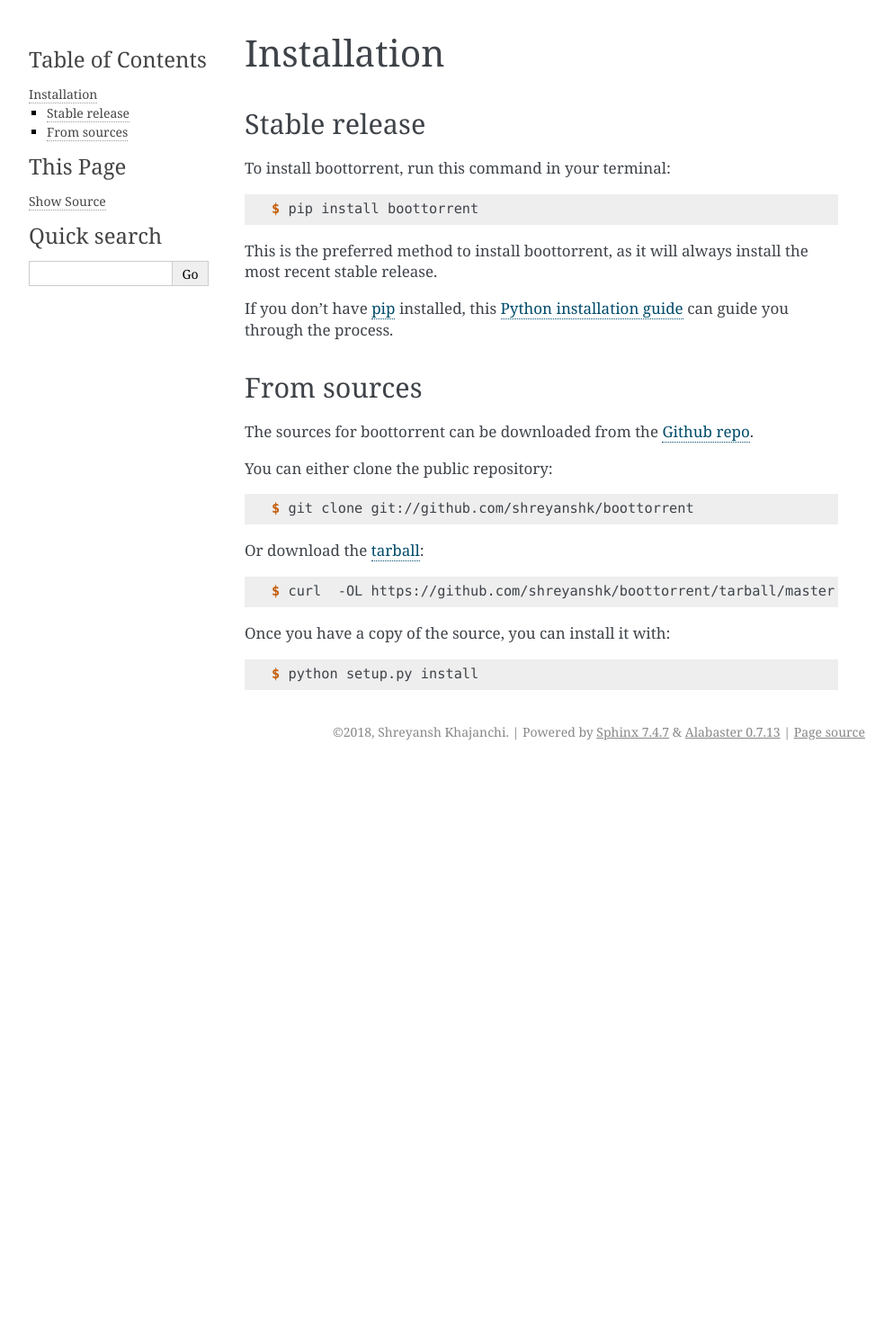
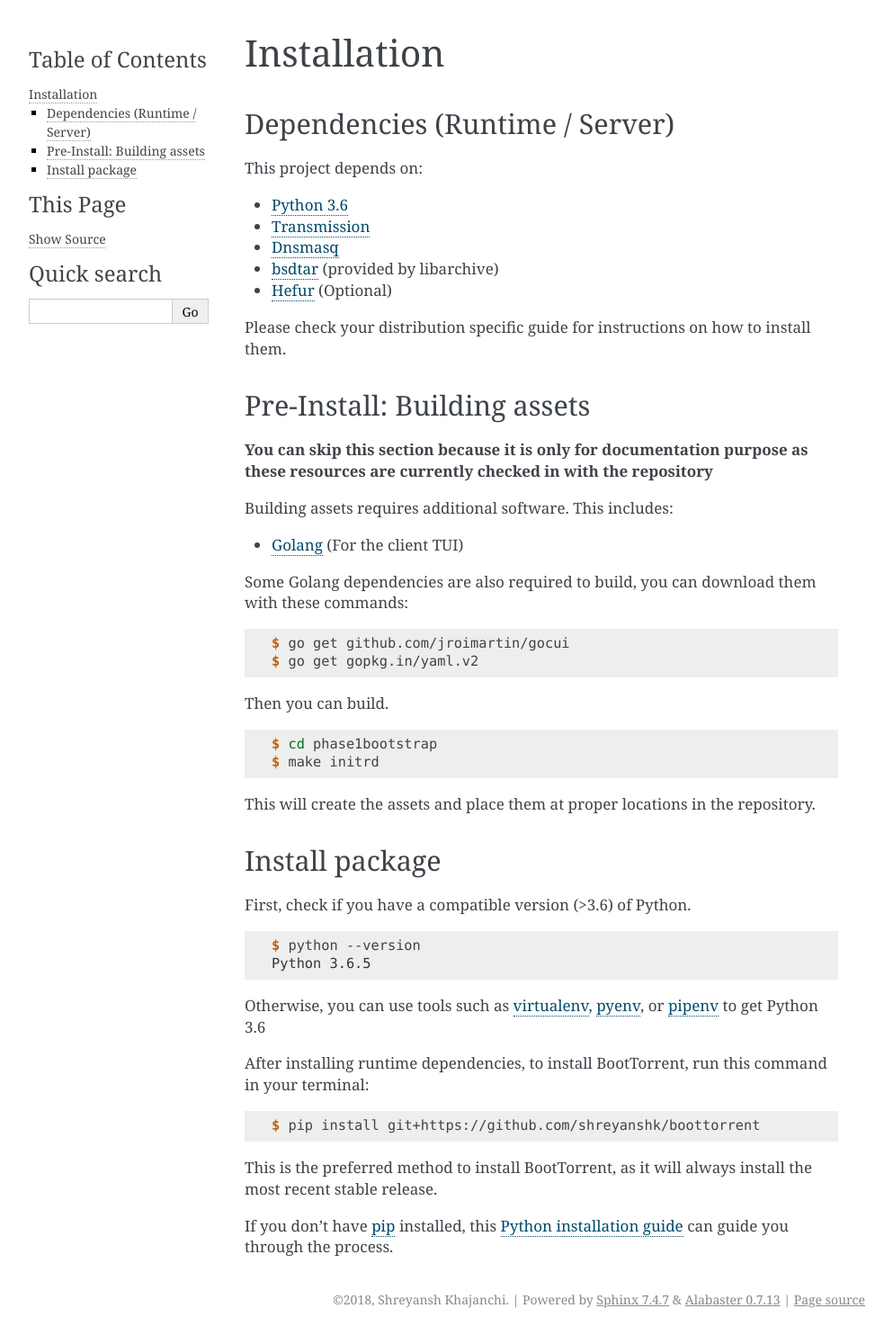
Before and after one commit to shreyanshk/boottorrent, a Sphinx documentation site: the page built from docs/installation.rst, in a window 1280 px wide. Shown: the whole page at 90% size, without its empty margins (148-1141 px from the left). Built offline with Sphinx 7.4.7, drawn with Linux system fonts in a browser that asks for light colours; pages that are not in the unit, such as notebooks, are missing from menus; before the commit the page ends 900 px from its top, so only the background shows below that.

Commit message:
docs: update and move install instructions to it's own file

```diff
--- a/docs/installation.rst
+++ b/docs/installation.rst
@@ -4,48 +4,82 @@
 Installation
 ============
 
+Dependencies (Runtime / Server)
+-------------------------------
 
-Stable release
---------------
+This project depends on:
 
-To install boottorrent, run this command in your terminal:
+* `Python 3.6`_
+
+* `Transmission`_
+
+* `Dnsmasq`_
+
+* `bsdtar`_ (provided by libarchive)
+
+* `Hefur`_ (Optional)
+
+.. _Transmission: https://github.com/transmission/transmission
+.. _Dnsmasq: http://www.thekelleys.org.uk/dnsmasq/doc.html
+.. _Hefur: https://github.com/abique/hefur
+.. _Python 3.6: https://www.python.org/
+.. _bsdtar: http://www.libarchive.org/
+
+Please check your distribution specific guide for instructions on how to install them.
+
+Pre-Install: Building assets
+----------------------------
+
+**You can skip this section because it is only for documentation purpose as these resources are currently checked in with the repository**
+
+Building assets requires additional software. This includes:
+
+* `Golang`_ (For the client TUI)
+
+.. _Golang: https://golang.org/
+
+Some Golang dependencies are also required to build, you can download them with these commands:
 
 .. code-block:: console
 
-    $ pip install boottorrent
+    $ go get github.com/jroimartin/gocui
+    $ go get gopkg.in/yaml.v2
 
-This is the preferred method to install boottorrent, as it will always install the most recent stable release.
+Then you can build.
+
+.. code-block:: console
+
+    $ cd phase1bootstrap
+    $ make initrd
+
+This will create the assets and place them at proper locations in the repository.
+
+Install package
+---------------
+
+First, check if you have a compatible version (>3.6) of Python.
+
+.. code-block:: console
+
+    $ python --version
+    Python 3.6.5
+
+Otherwise, you can use tools such as `virtualenv`_, `pyenv`_, or `pipenv`_ to get Python 3.6
+
+.. _`virtualenv`: https://github.com/pypa/virtualenv
+.. _`pyenv`: https://github.com/pyenv/pyenv
+.. _`pipenv`: https://github.com/pypa/pipenv
+
+After installing runtime dependencies, to install BootTorrent, run this command in your terminal:
+
+.. code-block:: console
+
+    $ pip install git+https://github.com/shreyanshk/boottorrent
+
+This is the preferred method to install BootTorrent, as it will always install the most recent stable release.
 
 If you don't have `pip`_ installed, this `Python installation guide`_ can guide
 you through the process.
 
 .. _pip: https://pip.pypa.io
 .. _Python installation guide: http://docs.python-guide.org/en/latest/starting/installation/
-
-
-From sources
-------------
-
-The sources for boottorrent can be downloaded from the `Github repo`_.
-
-You can either clone the public repository:
-
-.. code-block:: console
-
-    $ git clone git://github.com/shreyanshk/boottorrent
-
-Or download the `tarball`_:
-
-.. code-block:: console
-
-    $ curl  -OL https://github.com/shreyanshk/boottorrent/tarball/master
-
-Once you have a copy of the source, you can install it with:
-
-.. code-block:: console
-
-    $ python setup.py install
-
-
-.. _Github repo: https://github.com/shreyanshk/boottorrent
-.. _tarball: https://github.com/shreyanshk/boottorrent/tarball/master
```
Also changed, not shown: README.rst (+0 -76 lines).
